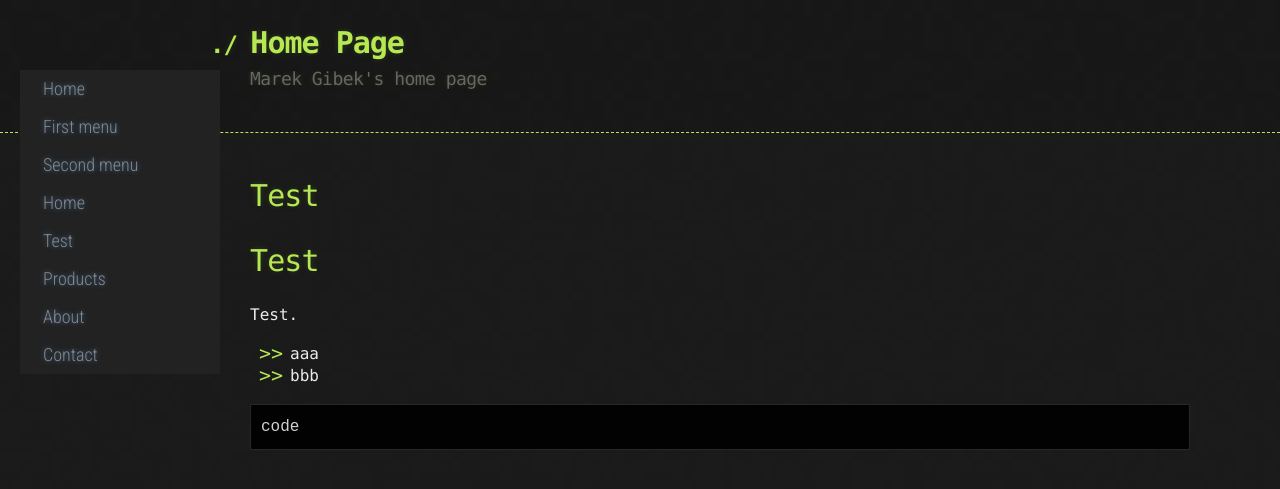
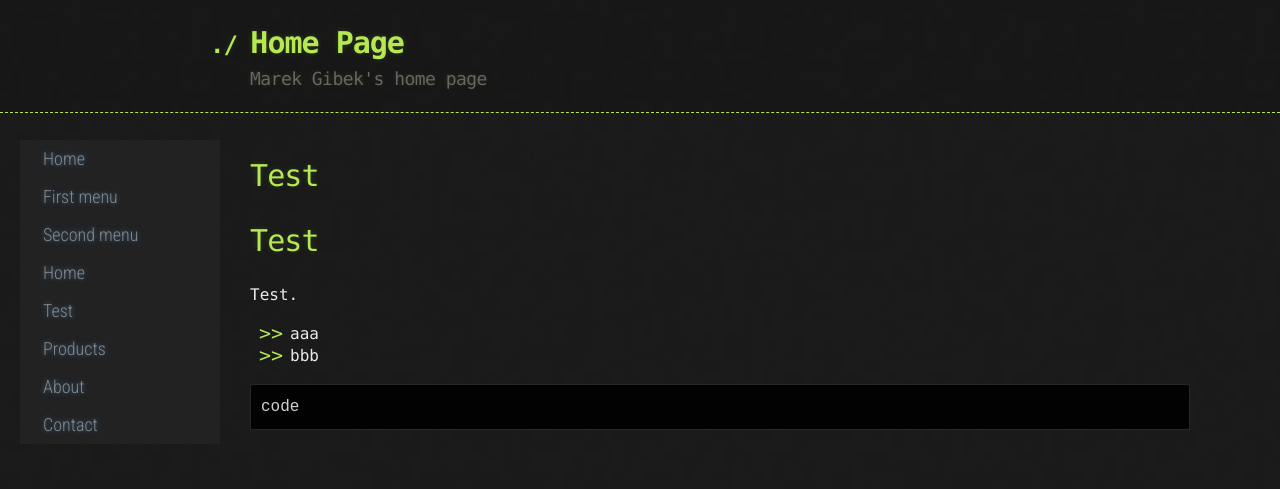
Before and after one commit to marek-g/marek-g.github.io, a Jekyll site: the page built from index.md, in a window 1280 px wide. Shown: the top 489 px of the page. Built offline with Jekyll 4.4.1, drawn with Linux system fonts in a browser that asks for light colours.

Commit message:
Fixed margins.

```diff
--- a/_sass/jekyll-theme-hacker.scss
+++ b/_sass/jekyll-theme-hacker.scss
@@ -20,7 +20,7 @@ body {
 /* General & 'Reset' Stuff */
 
 .container {
-  max-width: 1000px;
+  max-width: 80%;
   margin-left: 250px;
   margin-right: 90px;
 }
@@ -75,6 +75,7 @@ header h2 {
   font-size: 18px;
   font-weight: 300;
   color: #666;
+  margin: 0;
 }
 
 #downloads .btn {
--- a/assets/css/style.scss
+++ b/assets/css/style.scss
@@ -8,7 +8,7 @@
     height: 100%;
     position: fixed;
     z-index: 1;
-    top: 50px;
+    top: 120px;
     left: 20px;
     background-color: #00000000;
     overflow-x: hidden;
```
